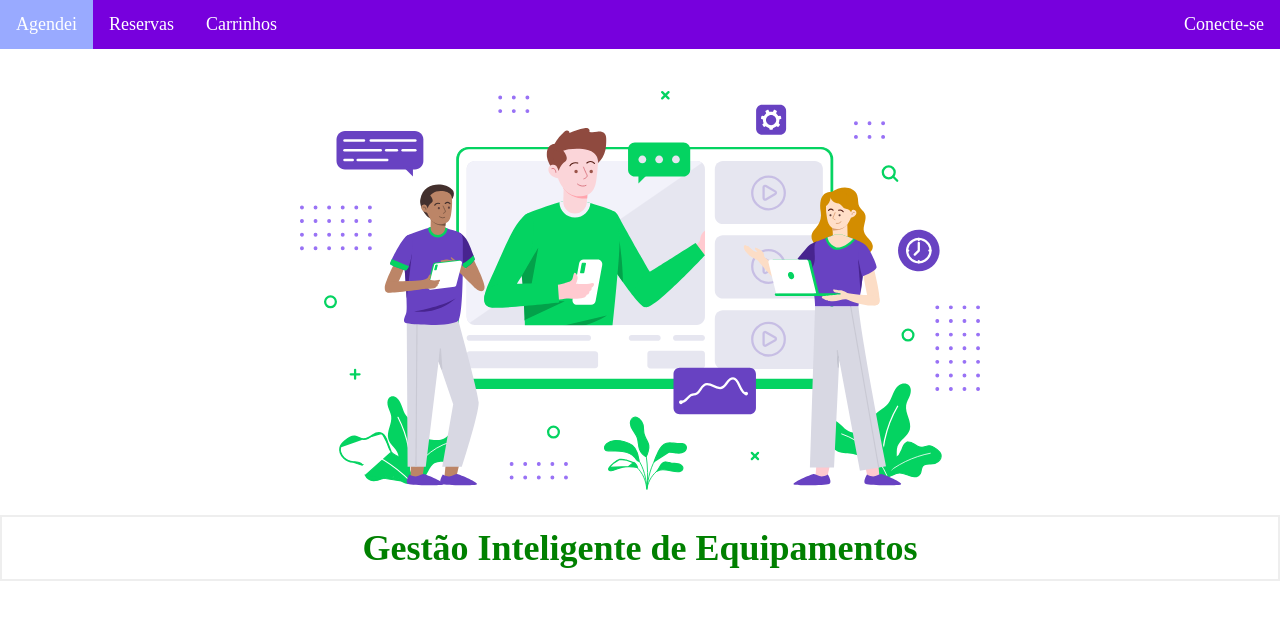
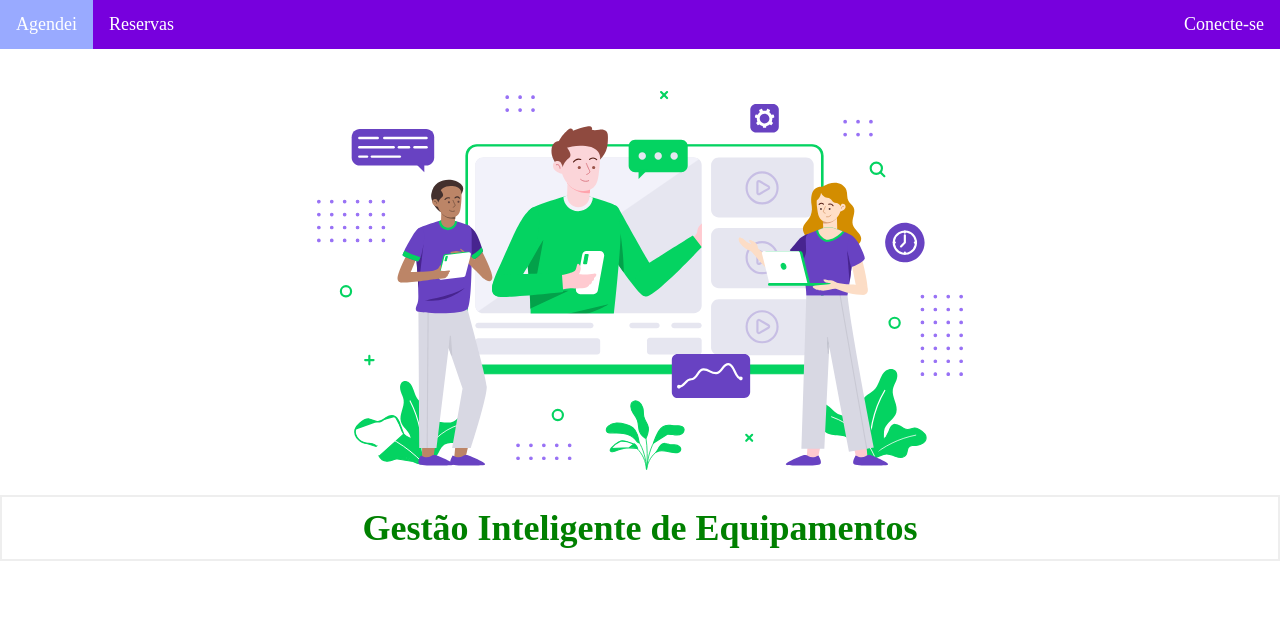
Before and after one commit to JoseWRPereira/pi1-GestaoInteligenteRecursos, a Flask app: page / in a window 1280 px wide. Shown: the top 620 px of the page. Run offline with Flask 2, Linux system fonts and the light colour scheme.

Commit message:
Correção dos botoes do menu

```diff
--- a/app/static/css/style.css
+++ b/app/static/css/style.css
@@ -45,7 +45,7 @@ li a:hover {
 
 .landing{
   max-width: auto;
-  height: 400px;
+  height: 380px;
   display: block;
   margin-left: auto;
   margin-right: auto;
--- a/app/templates/base.html
+++ b/app/templates/base.html
@@ -11,7 +11,6 @@
             <ul>
                 <li><a class="active" href="/">Agendei</a></li>
                 <li><a class="deactive" href="/main">Reservas</a></li>
-                <li><a class="deactive" href="#contact">Carrinhos</a></li>
                 {% if userName=='Admin' %}
                 <li><a class="deactive" href="/gerenciar/disciplinas">Disciplinas</a></li>
                 <li><a class="deactive" href="/gerenciar/usuarios">Usuários</a></li>
```
